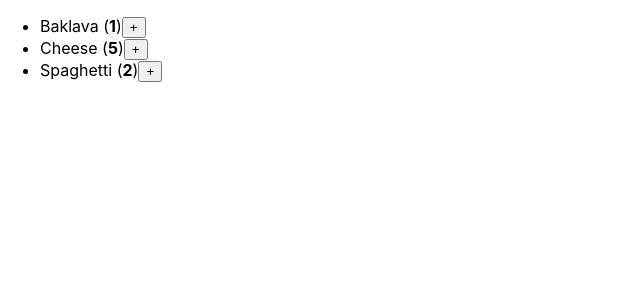
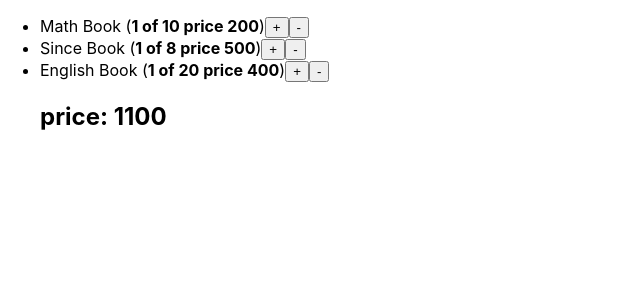
Before and after one commit to GSOLANKI922/react-redux-learning, a React (Create React App) app in the folder React_counter/: page / in a window 1280 px wide. Shown: the top 300 px of the page, without its empty margins (0-640 px from the left). Built offline with nearby package versions, Linux system fonts and the light colour scheme.

Commit message:
Update an item in the shopping cart add total bill

```diff
--- a/React_counter/src/react_practis/IncrememntPro.js
+++ b/React_counter/src/react_practis/IncrememntPro.js
@@ -3,43 +3,80 @@ import React, { useState } from "react";
 const initialProducts = [
   {
     id: 0,
-    name: "Baklava",
+    name: "Math Book",
     count: 1,
+    stock: 10,
+    price: 200,
   },
   {
     id: 1,
-    name: "Cheese",
-    count: 5,
+    name: "Since Book",
+    count: 1,
+    stock: 8,
+    price: 500,
   },
   {
     id: 2,
-    name: "Spaghetti",
-    count: 2,
+    name: "English Book",
+    count: 1,
+    stock: 20,
+    price: 400,
   },
 ];
 
 const IncrememntPro = () => {
-  // eslint-disable-next-line
   const [products, setProducts] = useState(initialProducts);
 
+  // Increment producs purchesh Pis start//
   function handleIncreaseClick(productId) {
     const increment = products.find((elm) => elm.id === productId);
-    const inc = increment.count + 1;
-    console.log(inc, "inc");
+
+    const inc =
+      increment.count === increment.stock
+        ? increment.stock
+        : increment.count + 1;
+
     const newProduct = { ...increment, count: inc };
-    console.log(newProduct, "newProduct");
     const pro = products.map((elem) =>
       elem.id === newProduct.id ? newProduct : elem
     );
-    console.log(pro, "pro");
     setProducts(pro);
+  }
+  // Increment producs pis end//
+
+  // Decrement producs pis Start//
+  const handleDecreaseClick = (productId) => {
+    const decrement = products.find((elm) => elm.id === productId);
+
+    const inc = decrement.count === 1 ? 1 : decrement.count - 1;
+
+    const newProduct = { ...decrement, count: inc };
+    const pro = products.map((elem) =>
+      elem.id === newProduct.id ? newProduct : elem
+    );
+    setProducts(pro);
+  };
+  // Decrement producs pis end//
+
+  let totalPrice = 0;
+  let singleProPrice;
+  for (let i = 0; i < products.length; i++) {
+    singleProPrice = products[i].count * products[i].price + totalPrice;
+    totalPrice = singleProPrice;
   }
 
   return (
+    <>
       <ul>
-      {products?.map((product) => (
+        {products?.map((product) => {
+          return (
             <li key={product.id}>
-          {product.name} (<b>{product.count}</b>)
+              {product.name} (
+              <b>
+                {product.count} of {product.stock} price {""}
+                {product.price * product.count}
+              </b>
+              ){/* //   Increment Button    // */}
               <button
                 onClick={() => {
                   handleIncreaseClick(product.id);
@@ -47,9 +84,21 @@ const IncrememntPro = () => {
               >
                 +
               </button>
+              {/* //   Decrement Button    // */}
+              <button
+                onClick={() => {
+                  handleDecreaseClick(product.id);
+                }}
+              >
+                -
+              </button>
             </li>
-      ))}
+          );
+        })}
+        {/* //   Total Price // */}
+        <h2>price: {totalPrice}</h2>
       </ul>
+    </>
   );
 };
 
```
Lines whose indentation alone changed are shown as unchanged.
